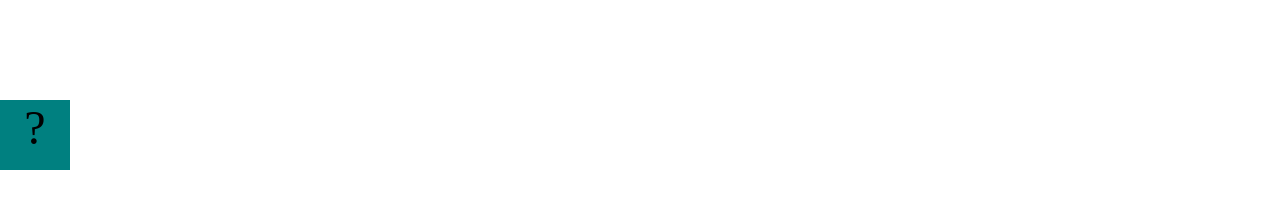
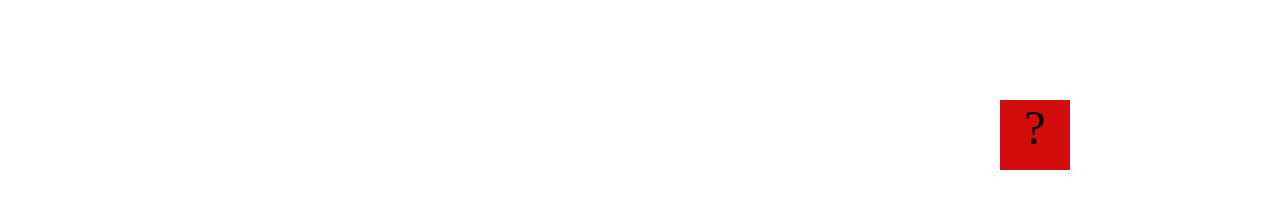
Before and after one commit to NV-KAS/NV-KAS.github.io, a plain HTML site: page projects/bouncing-box/index.html in a window 1280 px wide. Drawn offline with Linux system fonts and the light colour scheme.

Commit message:
add bouncing box

```diff
--- a/projects/bouncing-box/index.html
+++ b/projects/bouncing-box/index.html
@@ -9,7 +9,7 @@
 		.box {
 			width: 70px;
 			height: 70px;
-			background-color: teal;
+			background-color: rgb(211, 13, 13);
 			font-size: 300%;
 			text-align: center;
 			user-select: none;
@@ -66,8 +66,10 @@
 			//////////////////////////////////////////////////////////////////
 
 			// TODO 2 - Variable declarations
-
-
+			var positionX = 0;
+			var points = 0;
+			var speed = 10;
+			// positionX = positionX + 10
 
 			/*
 			This Function will be called 20 times/second. Each time it is called,
@@ -75,7 +77,14 @@
 			turn it around!
 			*/
 			function update() {
-
+				positionX = positionX + speed;
+				moveBoxTo(positionX)
+				if (positionX > boardWidth){
+					speed = speed - speed * 2;
+				}
+				if (positionX < 0){
+					speed = speed - speed * 2;
+				}
 
 			};
 
@@ -85,8 +94,10 @@
 			the left side of the screen.
 			*/
 			function handleBoxClick() {
-
-
+				positionX = 0;
+				points = points + 1;
+				changeBoxText(points);
+				speed = speed + 1
 			};
 
 
```
